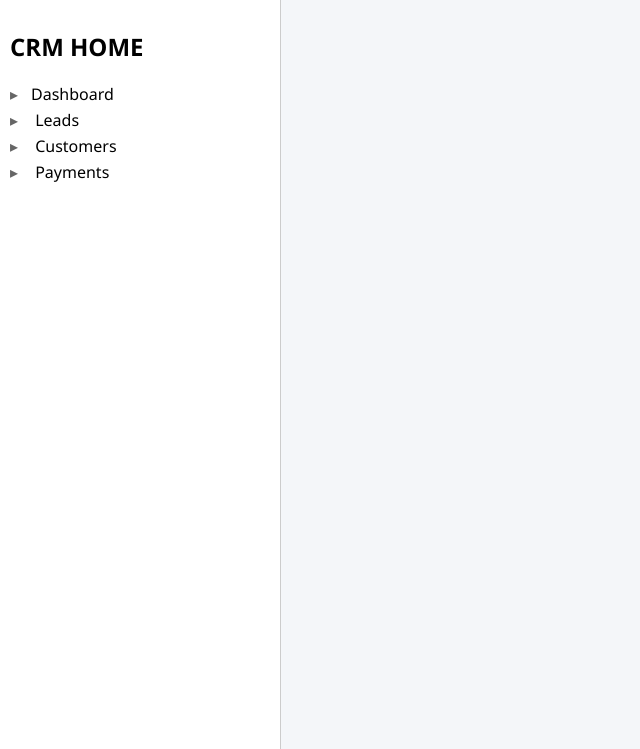
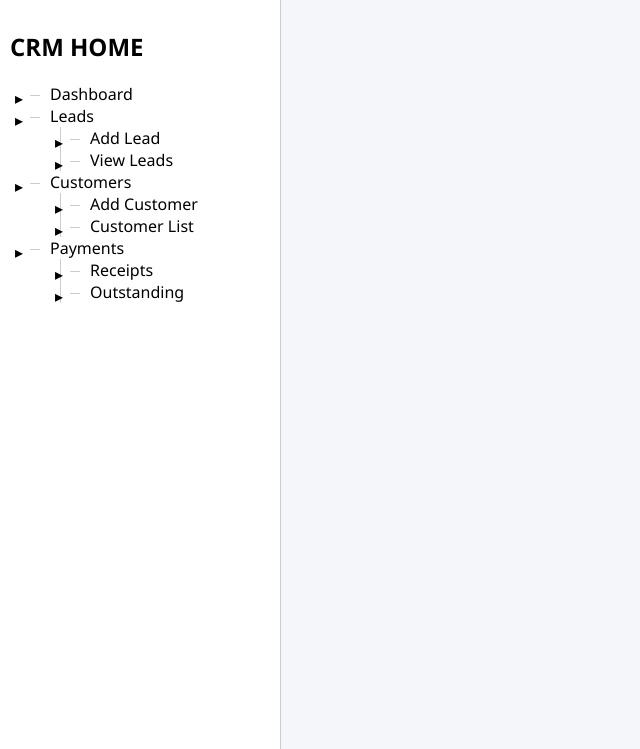
Before and after one commit to mayughag24-spec/office-realestate_crm, a Flask app: template templates/index.html in a window 1280 px wide. Shown: the top 749 px of the page, without its empty margins (0-640 px from the left). Run offline with Flask 3, Linux system fonts and the light colour scheme; the template is opened without the code that fills it, so the values that code supplies are empty.

Commit message:
Update style.css

```diff
--- a/static/style.css
+++ b/static/style.css
@@ -51,29 +51,70 @@ body {
 .tree,
 .tree ul {
     list-style: none;
-    padding-left: 0; /* remove default padding */
+    padding-left: 20px; /* indent for children */
     margin: 0;
-}
-
-.tree ul {
-    display: none; /* hide children by default */
-    padding-left: 20px; /* indent nested items */
-}
-
-.tree li {
-    margin: 4px 0;
     position: relative;
 }
 
-/* Add expand/collapse indicator */
+/* Draw vertical line connecting children */
+.tree ul::before {
+    content: '';
+    position: absolute;
+    top: 0;
+    left: 10px; /* position line next to toggle */
+    bottom: 0;
+    width: 1px;
+    background: #ccc;
+}
+
+/* Each node */
+.tree li {
+    position: relative;
+    margin: 0;
+    padding-left: 20px; /* space for vertical line */
+}
+
+/* Draw horizontal line from parent to node */
 .tree li::before {
-    content: "▸"; /* arrow icon */
-    display: inline-block;
-    width: 1em;
+    content: '';
+    position: absolute;
+    top: 12px; /* vertically center with link */
+    left: 0;
+    width: 10px; /* horizontal line length */
+    height: 1px;
+    background: #ccc;
+}
+
+/* Links */
+.tree a {
+    display: block;
+    text-decoration: none;
+    color: #333;
+    padding: 4px 6px;
+    border-radius: 4px;
+}
+
+.tree a:hover {
+    background: #e6eef6;
+}
+
+/* Toggle arrow */
+.tree li::after {
+    content: "▸";
+    position: absolute;
+    left: -15px;
+    top: 4px;
     cursor: pointer;
-    color: #666;
-    margin-right: 5px;
 }
+
+.node.open > ul {
+    display: block;
+}
+
+.node.open::after {
+    content: "▾";
+}
+
 
 /* Open state */
 .node.open > ul {
```
